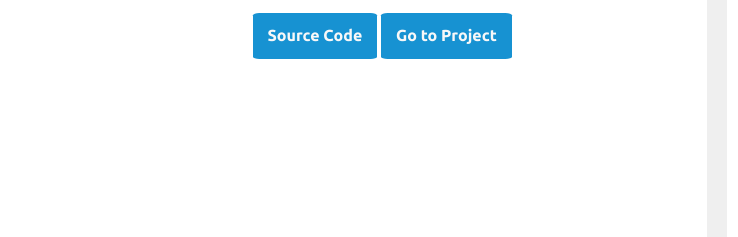
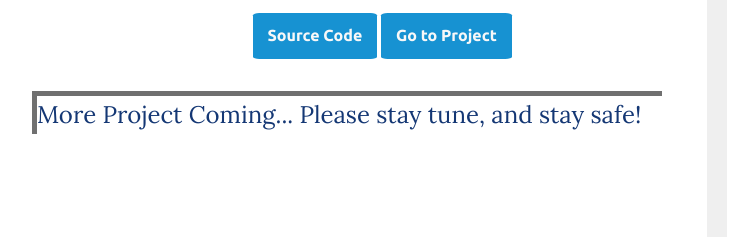
Before and after one commit to HmingPuia/portfolio, a plain HTML site: page index.html in a window 1280 px wide. Shown: the part 1663-1900 px from the top of the page, 158-896 px from the left. Drawn offline with nearby package versions, Linux system fonts and the light colour scheme.

Commit message:
stay tune

```diff
--- a/index.html
+++ b/index.html
@@ -79,7 +79,9 @@
                     <p class="article-info"></p>
                 </div>
             </article>
-
+            <div class="announcement">
+                <h2>More Project Coming... Please stay tune, and stay safe!</h2>
+            </div>
         </main>
         <aside class="sidebar">
             <div class="sidebar-widget">
--- a/style.css
+++ b/style.css
@@ -243,3 +243,7 @@ footer {
 
     order: -1;
 }
+.announcement{
+    border-left: 5px solid #707070;
+    border-top: 5px solid #707070;
+}
```
Also changed, not shown: 1 other file.
